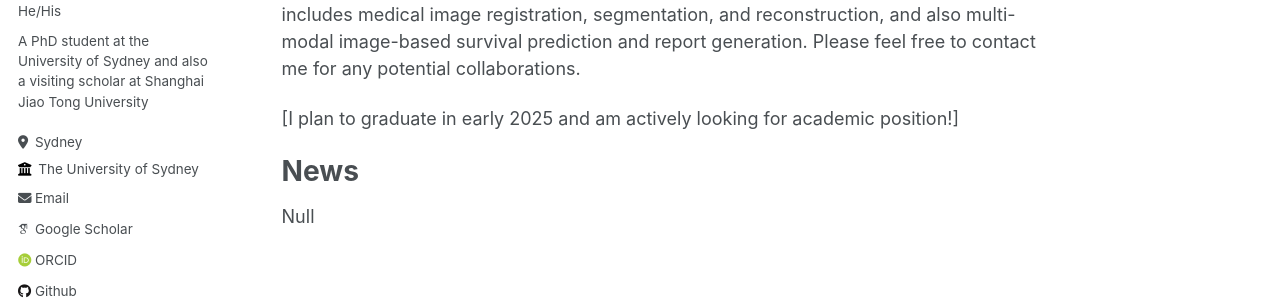
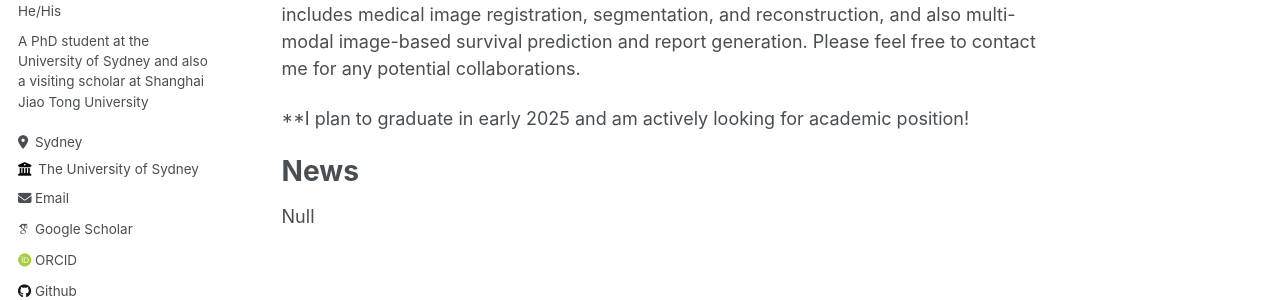
Before and after one commit to MungoMeng/mungomeng.github.io, a Jekyll site: the page built from _pages/about.md, in a window 1280 px wide and 1039 px high. Shown: the part 387-687 px from the top of the window. Built offline with Jekyll 4.4.1, drawn with Linux system fonts in a browser that asks for light colours; some web fonts are replaced.

```diff
--- a/_pages/about.md
+++ b/_pages/about.md
@@ -11,7 +11,7 @@ I received a BE degree at Tsinghua University in 2018 and received a MPhil degre
 
 My research focus is deep learning for medical image analysis, especially in medical image dense prediction and image-based diagnosis/prognosis. My previous research includes medical image registration, segmentation, and reconstruction, and also multi-modal image-based survival prediction and report generation. Please feel free to contact me for any potential collaborations.
 
-[I plan to graduate in early 2025 and am actively looking for academic position!]
+**I plan to graduate in early 2025 and am actively looking for academic position!
 
 News
 ======
```
